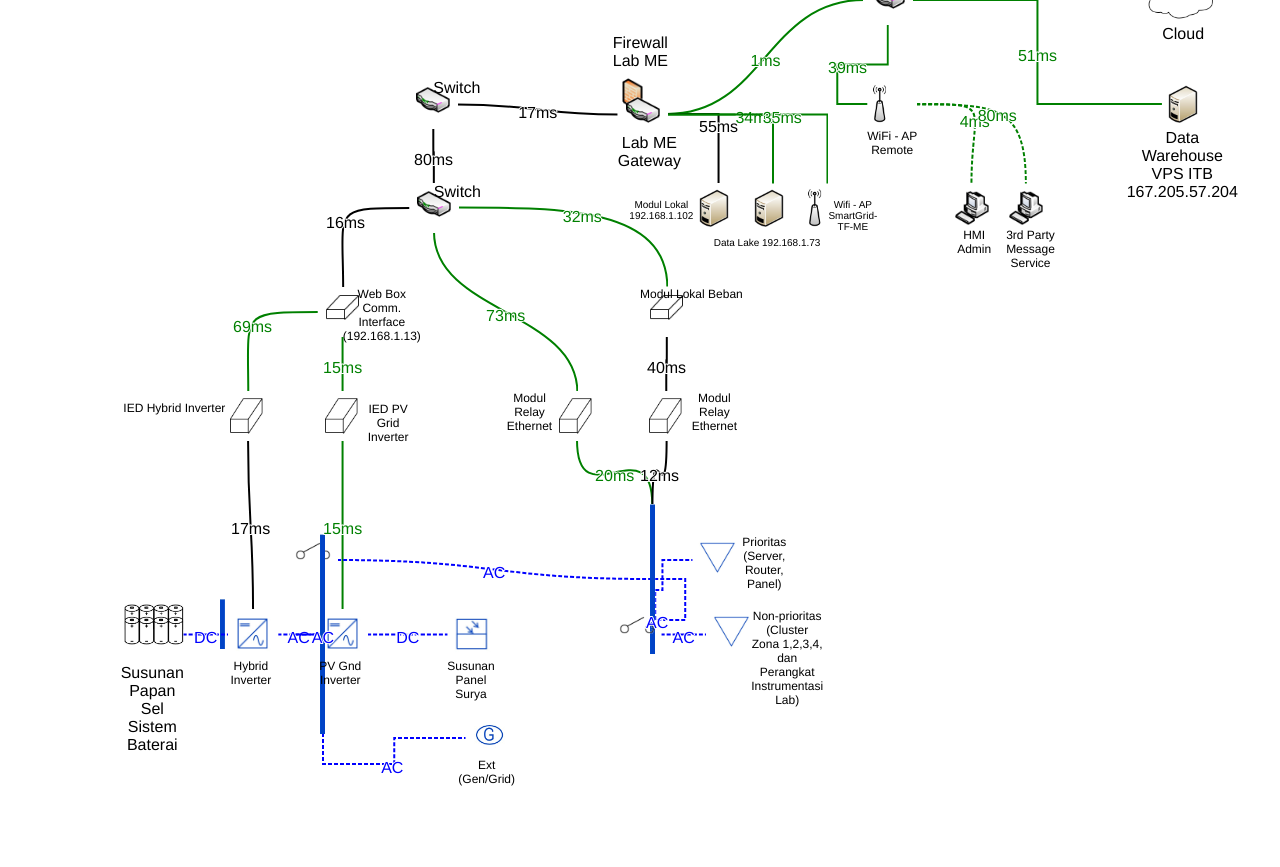
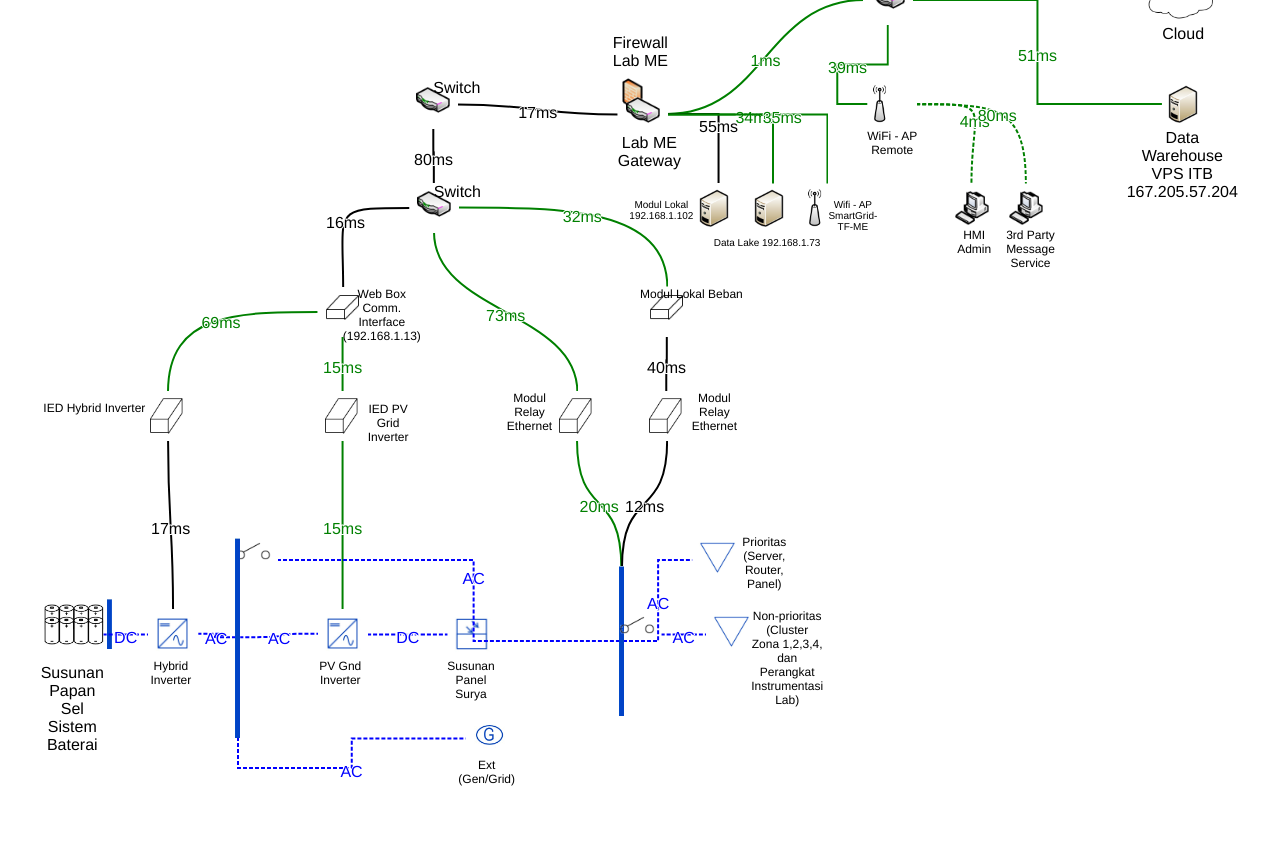
Before and after one commit to modanism/laughing-potato, a PHP site: page / in a window 1280 px wide. Shown: the part 196-1063 px from the top of the page. Run offline with PHP 8.4, Linux system fonts and the light colour scheme.

Commit message:
tidy things up

```diff
--- a/index.html
+++ b/index.html
@@ -5,7 +5,7 @@
     <meta http-equiv="X-UA-Compatible" content="IE=edge">
     <meta name="viewport" content="width=device-width, initial-scale=1.0">
     <link rel="stylesheet" href="style.css">
-    <title>Document</title>
+    <title>Network Monitoring</title>
 </head>
 <body>
     <header>
@@ -60,8 +60,8 @@
         <div class="layer seven">
             <div class="battery"></div>
             <div class="lv one"></div>
+            <div class="lv two"></div>
             <div class="inverter one"></div>
-            <div class="lv two"></div>
             <div class="inverter two"></div>
             <div class="solar-panel"></div>
             <div class="lv three"></div>
--- a/script.js
+++ b/script.js
@@ -278,7 +278,9 @@ new LeaderLine(switchOne, lv_3, {
     dash : true,
     size : 2,
     endPlug : 'behind',
-    middleLabel : 'AC'
+    middleLabel : 'AC',
+    path : 'grid',
+    startSocketGravity : 80
 });
 
 // switch to non prioritas (AC)
--- a/style.css
+++ b/style.css
@@ -343,7 +343,7 @@ h1 {
 }
 .medium-box.one {
     position: relative;
-    right: 40px;
+    right: 120px;
 }
 .medium-box.one::before {
     content: "IED Hybrid Inverter";
@@ -397,7 +397,7 @@ h1 {
 }
 .switch.one {
     position: relative;
-    right: 300px;
+    right: 360px;
     top: 40px;
 }
 
@@ -405,11 +405,12 @@ h1 {
 /* layer 7 */
 .layer.seven {
     padding-top:50px;
+    position: relative;
 }
 
 .battery {
     position: relative;
-    right: 350px;
+    right: 430px;
     top: 5px;
 }
 .battery::before {
@@ -420,7 +421,7 @@ h1 {
 }
 .inverter.one {
     position: relative;
-    right: 310px;
+    right: 390px;
 }
 .inverter.one::after{
     content: 'Hybrid Inverter';
@@ -468,19 +469,19 @@ h1 {
 .lv.one {
     height: 50px;
     width: 5px;
-    left: 220px;
+    right: 116%;
 }
 .lv.two {
     height: 200px;
     width: 5px;
-    left: 320px;
-    top: 730px;
+    right: 100%;
+    top: -10%;
 }
 .lv.three {
     height: 150px;
     width: 5px;
-    left: 650px;
-    top: 700px;
+    right: 52%;
+    top: 15%;
 }
 
 
@@ -499,3 +500,8 @@ h1 {
     top: 90%;
     right: 0%;
 }
+
+/* TODO:
+    -geser komponen di kiri lv2
+    -rapihin garis
+*/
```
